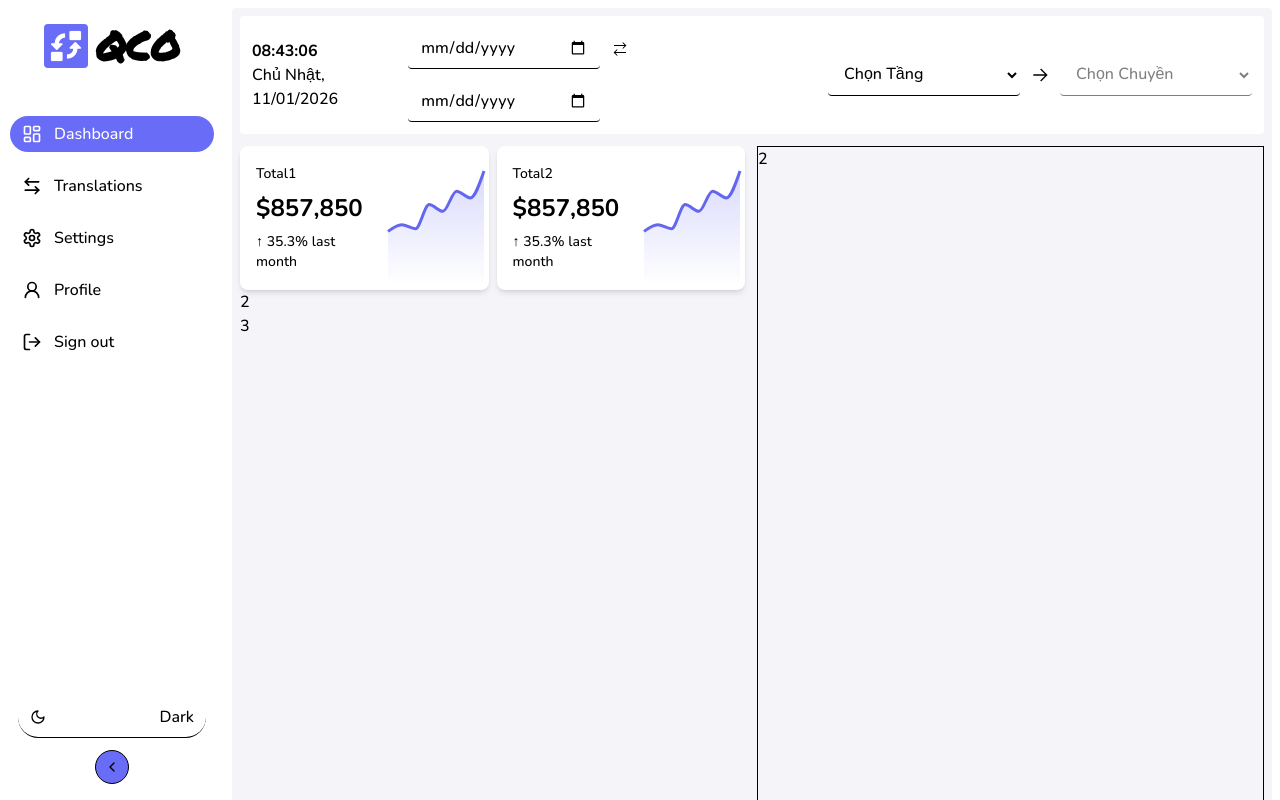
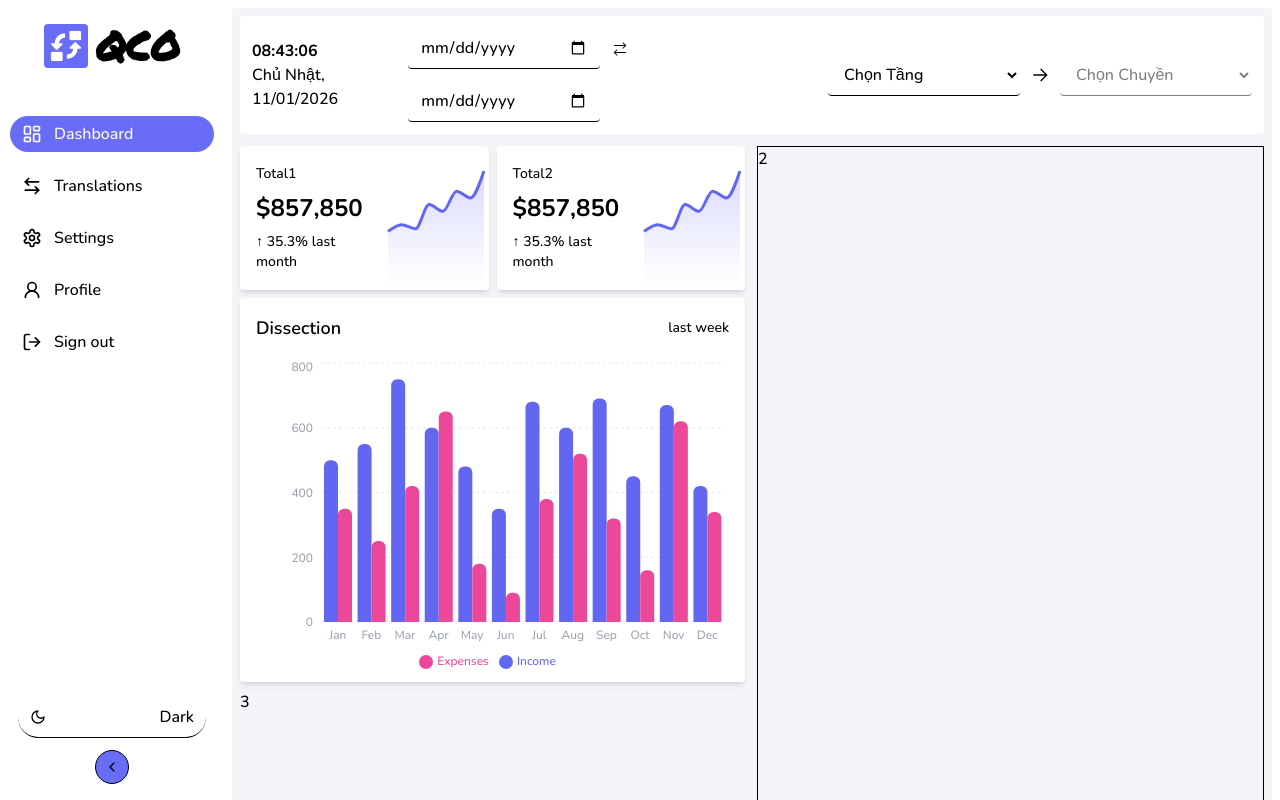
Before and after one commit to NguyenHThai24/dashboard-qco, a React (Vite) app in the folder fe-qco/: page / in a window 1280 px wide. Built offline with nearby package versions, Linux system fonts and the light colour scheme.

Commit message:
frontend

```diff
--- a/fe-qco/src/components/CardTotal.jsx
+++ b/fe-qco/src/components/CardTotal.jsx
@@ -13,7 +13,7 @@ const data = [
 
 function CartTotal({ title }) {
   return (
-    <div className="h-full rounded-lg bg-(--color-surface) shadow-md dark:bg-(--color-surface-dark)">
+    <div className="h-full rounded bg-(--color-surface) shadow-md dark:bg-(--color-surface-dark)">
       <div className="flex h-full gap-1">
         {/* Left: Content */}
         <div className="flex w-full flex-col justify-center gap-2 p-4">
--- /dev/null
+++ b/fe-qco/src/components/DoubleBarChart.jsx
@@ -0,0 +1,97 @@
+import {
+  BarChart,
+  Bar,
+  XAxis,
+  YAxis,
+  Tooltip,
+  ResponsiveContainer,
+  Legend,
+  CartesianGrid,
+} from "recharts";
+
+const data = [
+  { name: "Jan", income: 500, expense: 350 },
+  { name: "Feb", income: 550, expense: 250 },
+  { name: "Mar", income: 750, expense: 420 },
+  { name: "Apr", income: 600, expense: 650 },
+  { name: "May", income: 480, expense: 180 },
+  { name: "Jun", income: 350, expense: 90 },
+  { name: "Jul", income: 680, expense: 380 },
+  { name: "Aug", income: 600, expense: 520 },
+  { name: "Sep", income: 690, expense: 320 },
+  { name: "Oct", income: 450, expense: 160 },
+  { name: "Nov", income: 670, expense: 620 },
+  { name: "Dec", income: 420, expense: 340 },
+];
+
+const DoubleBarChart = () => {
+  return (
+    <div className="h-full rounded bg-(--color-surface) p-4 shadow-md dark:bg-(--color-surface-dark)">
+      {/* Header */}
+      <div className="mb-4 flex items-center justify-between">
+        <h2 className="text-lg font-semibold">Dissection</h2>
+        <span className="text-sm">last week</span>
+      </div>
+
+      {/* Chart */}
+      <div className="h-[90%]">
+        <ResponsiveContainer width="100%" height="100%">
+          <BarChart data={data} barGap={6}>
+            {/* Grid ngang */}
+            <CartesianGrid
+              vertical={false}
+              strokeDasharray="3 3"
+              stroke="rgba(0,0,0,0.08)"
+            />
+
+            <XAxis
+              dataKey="name"
+              axisLine={false}
+              tickLine={false}
+              tick={{ fontSize: 12, fill: "#9ca3af" }}
+            />
+
+            <YAxis
+              axisLine={false}
+              tickLine={false}
+              tick={{ fontSize: 12, fill: "#9ca3af" }}
+            />
+
+            <Tooltip
+              contentStyle={{
+                borderRadius: 8,
+                border: "none",
+                fontSize: 13,
+              }}
+              labelStyle={{
+                color: "black",
+                fontWeight: 900,
+                fontSize: 14,
+              }}
+              itemStyle={{}}
+            />
+
+            <Legend iconType="circle" wrapperStyle={{ fontSize: 12 }} />
+
+            <Bar
+              dataKey="income"
+              name="Income"
+              fill="#6366f1"
+              radius={[6, 6, 0, 0]}
+              barSize={14}
+            />
+            <Bar
+              dataKey="expense"
+              name="Expenses"
+              fill="#ec4899"
+              radius={[6, 6, 0, 0]}
+              barSize={14}
+            />
+          </BarChart>
+        </ResponsiveContainer>
+      </div>
+    </div>
+  );
+};
+
+export default DoubleBarChart;
--- a/fe-qco/src/index.css
+++ b/fe-qco/src/index.css
@@ -26,3 +26,19 @@
   font-optical-sizing: auto;
   font-weight: 500;
 }
+
+/* Chrome, Edge, Safari */
+::-webkit-scrollbar {
+  width: 0px;
+  height: 0px;
+}
+
+/* Firefox */
+* {
+  scrollbar-width: none; /* hide scrollbar */
+}
+
+/* IE, Edge cũ */
+* {
+  -ms-overflow-style: none;
+}
--- a/fe-qco/src/pages/Dashboard.jsx
+++ b/fe-qco/src/pages/Dashboard.jsx
@@ -1,25 +1,33 @@
 import Header from "../components/Header";
 import CartTotal from "../components/CardTotal";
+import DoubleBarChart from "../components/DoubleBarChart";
 function Dashboard() {
   return (
-    <section className="h-screen flex flex-col">
+    <section className="flex h-screen flex-col">
       <Header />
 
       {/* Phần còn lại */}
-      <div className="flex gap-3 flex-1">
-        <div className="flex-1">
-          <div className="flex gap-2 w-full h-36 items-center">
-            <div className="w-full h-full">
+      <div className="flex flex-1 flex-col gap-3 lg:flex-row">
+        {/* Cột 1 */}
+        <div className="flex flex-1 flex-col gap-2">
+          <div className="flex h-36 w-full items-center gap-2">
+            <div className="h-full w-full">
               <CartTotal title="Total1" />
             </div>
-            <div className="w-full h-full">
+            <div className="h-full w-full">
               <CartTotal title="Total2" />
             </div>
           </div>
-          <div>2</div>
+
+          <div className="h-96">
+            <DoubleBarChart />
+          </div>
+
           <div>3</div>
         </div>
-        <div className="border flex-1">2</div>
+
+        {/* Cột 2 */}
+        <div className="flex-1 border">2</div>
       </div>
     </section>
   );
```
